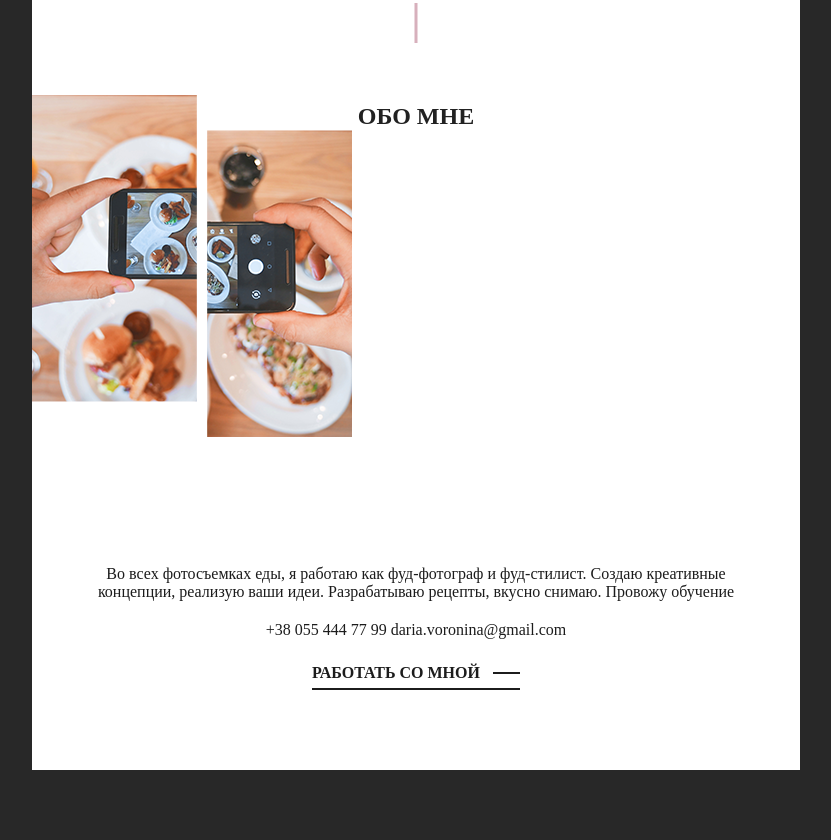
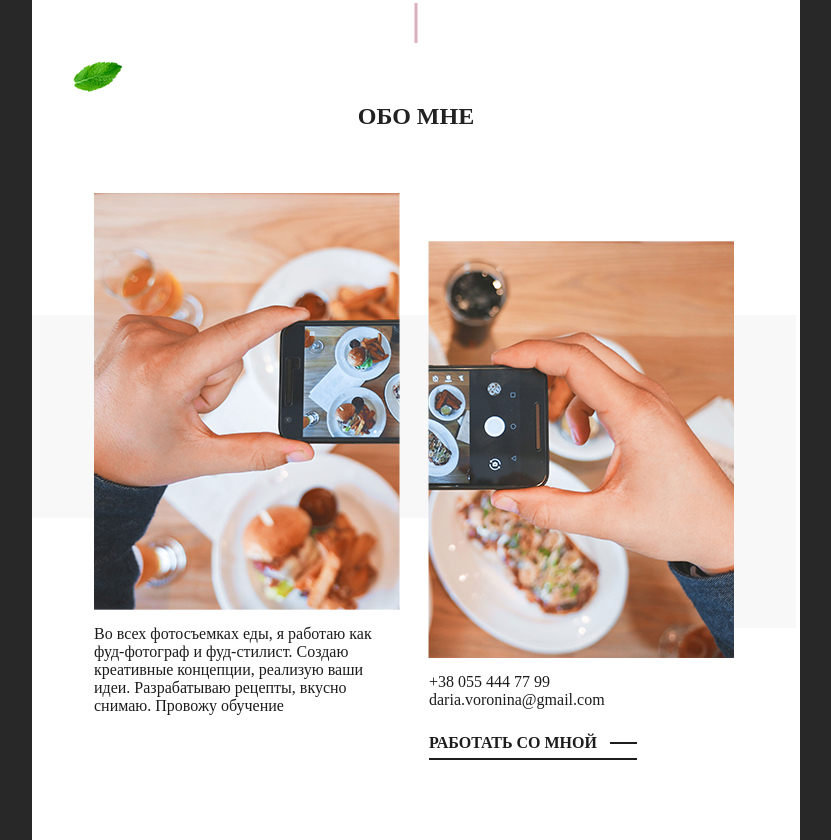
Before and after one commit to AlexanderShpilka/voronina, a website: page src/copy/index.html in a window 1280 px wide. Shown: the part 2529-3369 px from the top of the page, without its empty margins (224-1055 px from the left). Before the commit the page ends 3299 px from the top, so only its background shows below. Drawn offline with nearby package versions, Linux system fonts and the light colour scheme; files that its build step writes are made by us from their sources.

Commit message:
Make about section - tablet

```diff
--- a/src/copy/index.html
+++ b/src/copy/index.html
@@ -343,7 +343,7 @@
                 Всегда открыта к сотрудничеству и рада новым предложениям
               </p>
             </div>
-            <div class="about__box">
+            <div class="about__box about__box--right">
               <div class="about__contacts">
                 <a href="tel:+380554447799">+38 055 444 77 99</a>
                 <a href="mailto:daria.voronina@gmail.com"
--- a/src/sass/blocks/_about.scss
+++ b/src/sass/blocks/_about.scss
@@ -8,15 +8,45 @@
     background-size: 320px 342px;
   }
 
+  @include tablet {
+    background-image: url('../img/leaf-5.png'),
+      url('../img/about-bg-tablet@1x.png');
+    background-position: top 118px left 16px, top 265px left 0;
+
+    @include retina {
+      background-image: url('../img/leaf-5.png'),
+        url('../img/about-bg-tablet@2x.png');
+      background-size: 97px 62px, 764px 465px;
+    }
+  }
+
   &__content {
     padding-top: 360px;
     font-size: 16px;
     color: $text-color-secondary;
     text-align: center;
+
+    @include tablet {
+      display: flex;
+      padding-top: 420px;
+    }
   }
 
   &__box {
     padding: 5px 0;
+
+    @include tablet {
+      width: 50%;
+      padding-right: 20px;
+      text-align: left;
+    }
+
+    &--right {
+      @include tablet {
+        padding-top: 63px;
+        padding-left: 13px;
+      }
+    }
   }
 
   &__text {
```
Also changed, not shown: src/copy/img/about-bg-tablet@1x.png (added), src/copy/img/about-bg-tablet@2x.png (added), src/copy/img/leaf-5.png (added).
